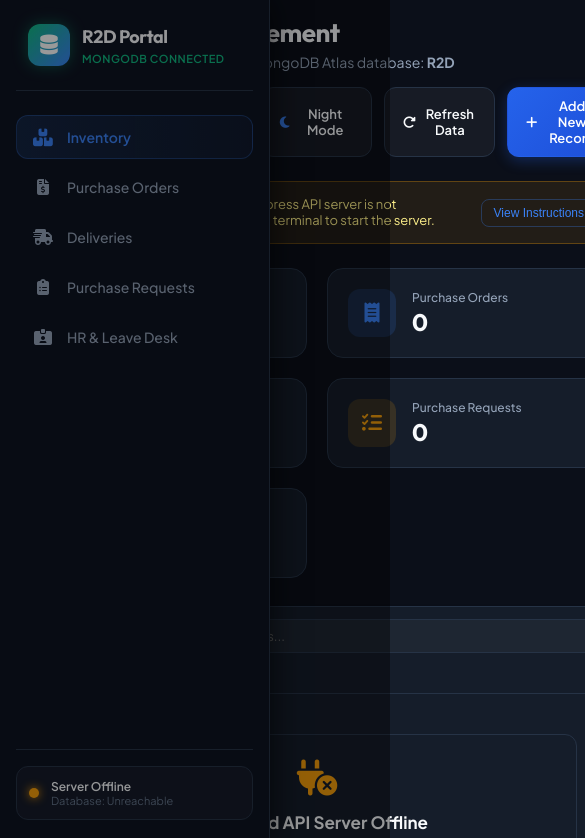
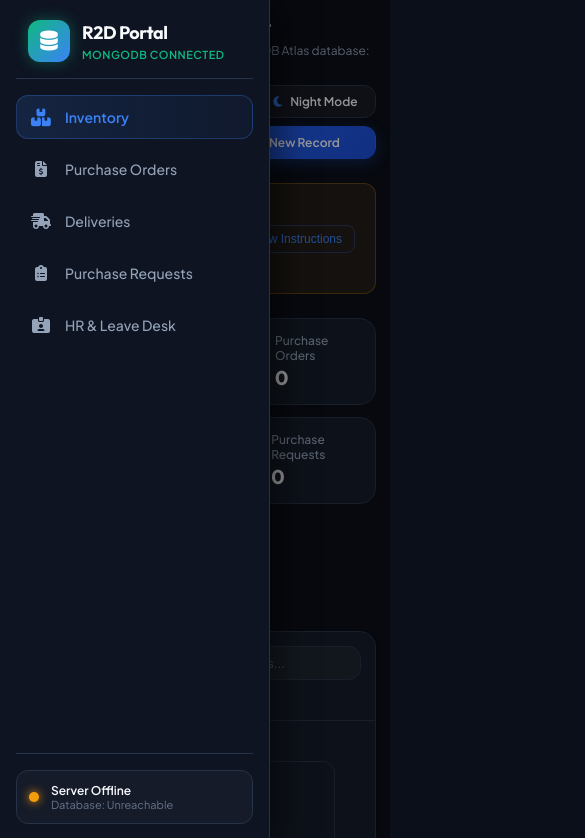
Before and after one commit to sharmaakash7800/mongo-web-page, a website: page index.html in a window 390 px wide. Both pictures are taken after a click on the button "Toggle Sidebar Menu". Shown: the top 838 px of the page, 585 px wide, since content can reach past the window. Drawn offline with Linux system fonts and the light colour scheme; no server answers.

Commit message:
Optimize mobile responsive layout and touch sidebar toggle

```diff
--- a/app.js
+++ b/app.js
@@ -101,7 +101,7 @@ function toggleSidebar(forceState) {
   const sidebar = document.querySelector('.sidebar');
   const overlay = document.getElementById('sidebarOverlay');
   const mainContent = document.querySelector('.main-content');
-  const isMobile = window.innerWidth <= 768;
+  const isMobile = window.innerWidth <= 1024;
 
   if (isMobile) {
     const isOpen = sidebar.classList.contains('sidebar-mobile-open');
@@ -140,7 +140,7 @@ function setupNavigation() {
       loadTabData(activeTab);
 
       // Auto hide sidebar on mobile after selecting a tab
-      if (window.innerWidth <= 768) {
+      if (window.innerWidth <= 1024) {
         toggleSidebar(false);
       }
     });
--- a/public/style.css
+++ b/public/style.css
@@ -833,9 +833,9 @@ body {
 }
 
 /* ==================================================== */
-/* MOBILE & TABLET RESPONSIVE STYLES (Screen < 768px)   */
+/* MOBILE & TABLET RESPONSIVE STYLES (Screen <= 1024px) */
 /* ==================================================== */
-@media (max-width: 768px) {
+@media (max-width: 1024px) {
   .app-container {
     flex-direction: column;
   }
--- a/style.css
+++ b/style.css
@@ -824,69 +824,120 @@ body {
   color: #92400e;
 }
 
-/* MOBILE RESPONSIVE ADAPTATIONS */
-@media (max-width: 768px) {
+[data-theme="light"] .data-table th {
+  background-color: #f8fafc;
+}
+
+[data-theme="light"] .data-table tbody tr:hover {
+  background-color: #f8fafc;
+}
+
+/* ==================================================== */
+/* MOBILE & TABLET RESPONSIVE STYLES (Screen <= 1024px) */
+/* ==================================================== */
+@media (max-width: 1024px) {
+  .app-container {
+    flex-direction: column;
+  }
+
   .sidebar {
+    position: fixed;
+    top: 0;
+    left: 0;
+    bottom: 0;
+    width: 270px;
+    height: 100vh;
+    z-index: 1000;
+    border-right: 1px solid var(--border-color);
+    padding: 20px 16px;
     transform: translateX(-100%);
-    box-shadow: 0 0 30px rgba(0, 0, 0, 0.7);
+    box-shadow: 10px 0 30px rgba(0, 0, 0, 0.5);
+    background-color: var(--bg-sidebar);
   }
 
   .sidebar.sidebar-mobile-open {
-    transform: translateX(0);
+    transform: translateX(0) !important;
+  }
+
+  .brand {
+    padding-bottom: 16px;
+  }
+
+  .nav-menu {
+    flex-direction: column;
+    overflow-y: auto;
+    gap: 8px;
+    margin-top: 16px;
+  }
+
+  .nav-item {
+    white-space: normal;
+    padding: 12px 14px;
+    font-size: 14px;
+    border-radius: var(--radius-md);
+  }
+
+  .sidebar-footer {
+    display: block;
+    margin-top: auto;
   }
 
   .main-content {
     margin-left: 0 !important;
-    padding: 16px;
+    padding: 14px;
+    width: 100%;
   }
 
   .topbar {
     flex-direction: column;
     align-items: flex-start;
-    gap: 16px;
+    gap: 12px;
+  }
+
+  .topbar-left h1 {
+    font-size: 20px;
+  }
+
+  .topbar-left .subtitle {
+    font-size: 12px;
   }
 
   .topbar-right {
     width: 100%;
+    display: flex;
     flex-wrap: wrap;
+    gap: 8px;
   }
 
   .topbar-right .btn {
-    flex: 1;
+    flex: 1 1 auto;
     justify-content: center;
+    padding: 8px 10px;
+    font-size: 12px;
+  }
+
+  .metrics-grid {
+    grid-template-columns: repeat(2, 1fr);
+    gap: 12px;
+  }
+
+  .metric-card {
+    padding: 14px;
+  }
+
+  .metric-value {
+    font-size: 20px;
   }
 
   .table-toolbar {
     flex-direction: column;
-    gap: 12px;
     align-items: stretch;
-    padding: 12px;
+    gap: 10px;
+    padding: 14px;
   }
 
   .search-box {
     width: 100%;
-  }
-
-  .data-table th, .data-table td {
-    padding: 10px 12px;
-    font-size: 12px;
-    white-space: nowrap;
-  }
-
-  .action-btn {
-    padding: 8px 6px;
-    font-size: 15px;
-  }
-
-  .modal-card {
-    width: 95%;
-    max-width: 100%;
-    margin: 10px;
-  }
-
-  .modal-body {
-    padding: 16px;
-    gap: 12px;
   }
 }
 
```
